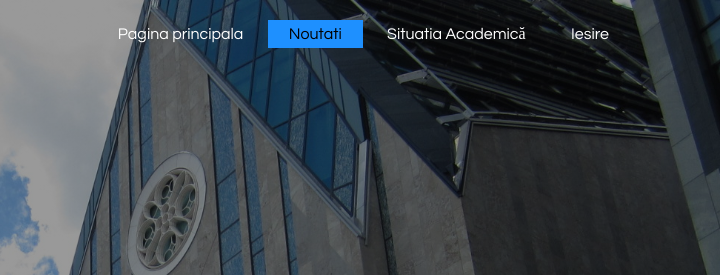
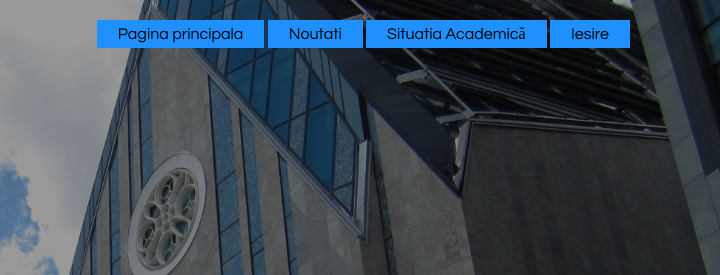
Before and after one commit to tudorroibu/Tudor-Roibu, a plain HTML site: page Noutati.html in a window 1280 px wide. Shown: the top 275 px of the page, 560-1280 px from the left. Drawn offline with Linux system fonts and the light colour scheme.

Commit message:
Add files via upload

```diff
--- a/Noutati.html
+++ b/Noutati.html
@@ -8,18 +8,20 @@
 <body>
 	<meta http-equiv="content-type" content="text/html;charset=utf-8" />
 	<header>
+		<nav>
 		<div class="main">
 			<div class="logo">
 				<img src="images/logo.png">
 			</div>
 			<ul>
-				<li><a href="index.html">Pagina principala</a></li>
+				<li class="active"><a href="index.html">Pagina principala</a></li>
 				<li class="active"><a href="#">Noutati</a></li>
-				<li><a href="situatie.html">Situatia Academică</a></li>
-				<li><a href="#">Iesire</a></li>
+				<li class="active"><a href="situatie.html">Situatia Academică</a></li>
+				<li class="active"><a href="#">Iesire</a></li>
 			</ul>
 			</ul>
 		</div>
+	</nav>
 	</header>
 <div class="login-box">
 	<h2>Logare</h2>
```
Also changed, not shown: index.html (+7 -5 lines), situatie.html (+5 -3 lines).
